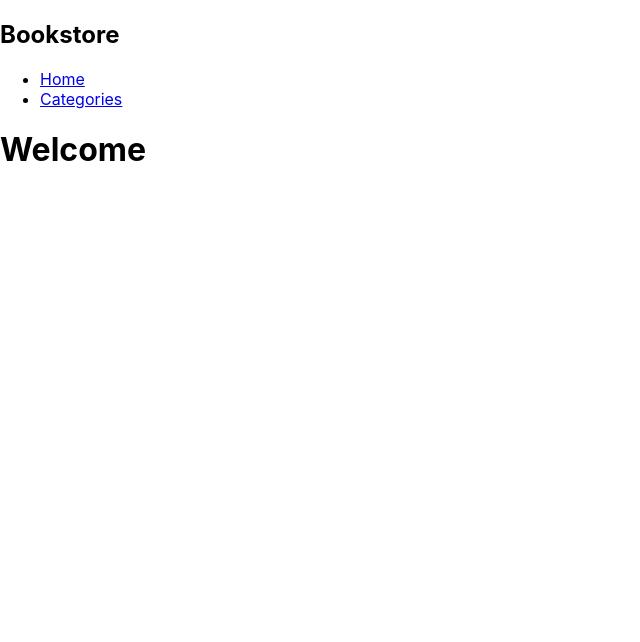
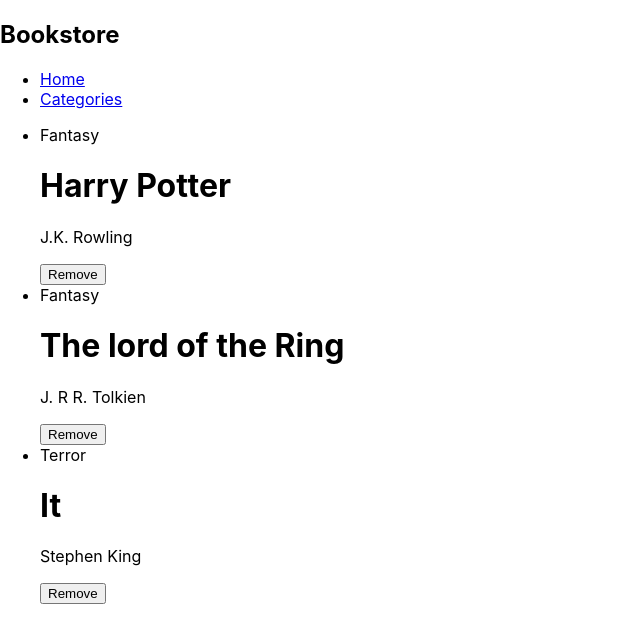
Before and after one commit to CesarHerr/bookstore_react, a React (Create React App) app: page / in a window 1280 px wide. Shown: the top 642 px of the page, without its empty margins (0-640 px from the left). Built offline with nearby package versions, Linux system fonts and the light colour scheme.

Commit message:
Add book and Booklist components

```diff
--- a/package.json
+++ b/package.json
@@ -8,6 +8,7 @@
     "@testing-library/user-event": "^13.5.0",
     "localforage": "^1.10.0",
     "match-sorter": "^6.3.1",
+    "prop-types": "^15.8.1",
     "react": "^18.2.0",
     "react-dom": "^18.2.0",
     "react-router-dom": "^6.14.1",
--- /dev/null
+++ b/src/components/Book.js
@@ -0,0 +1,21 @@
+import PropTypes from 'prop-types';
+
+function Book({ name, categories, author }) {
+  return (
+    <li>
+      <span>{categories}</span>
+      <h1>{name}</h1>
+      <p>{author}</p>
+
+      <button type="button">Remove</button>
+    </li>
+  );
+}
+
+Book.propTypes = {
+  name: PropTypes.string.isRequired,
+  categories: PropTypes.string.isRequired,
+  author: PropTypes.string.isRequired,
+};
+
+export default Book;
--- /dev/null
+++ b/src/components/Booklist.js
@@ -0,0 +1,35 @@
+import Book from './Book';
+
+function BookList() {
+  const list = [
+    {
+      name: 'Harry Potter',
+      author: 'J.K. Rowling',
+      categories: 'Fantasy',
+    },
+    {
+      name: 'The lord of the Ring',
+      author: 'J. R R. Tolkien',
+      categories: 'Fantasy',
+    },
+    {
+      name: 'It',
+      author: 'Stephen King',
+      categories: 'Terror',
+    },
+  ];
+  return (
+    <ul>
+      {list.map((book) => (
+        <Book
+          key={book.name}
+          name={book.name}
+          author={book.author}
+          categories={book.categories}
+        />
+      ))}
+    </ul>
+  );
+}
+
+export default BookList;
--- a/src/components/Home.js
+++ b/src/components/Home.js
@@ -1,5 +1,7 @@
+import BookList from './Booklist';
+
 function Home() {
-  return <h1>Welcome</h1>;
+  return <BookList />;
 }
 
 export default Home;
```
Also changed, not shown: 1 other file (tests, documents, lock files or other folders).
